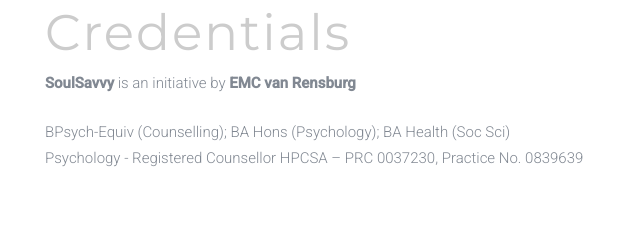
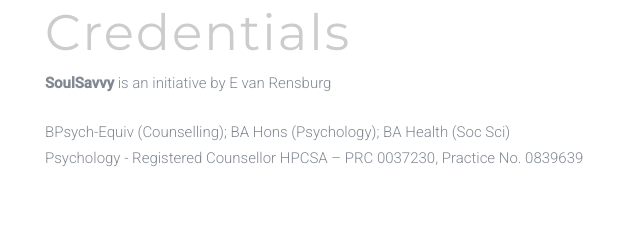
Before and after one commit to dewaldr/soulsavvy, a plain HTML site: page contact.html in a window 1280 px wide. Shown: the part 1093-1333 px from the top of the page, 25-665 px from the left. Drawn offline with Linux system fonts and the light colour scheme.

```diff
--- a/contact.html
+++ b/contact.html
@@ -134,7 +134,7 @@
 				<div class="col-md-6 col-sm-6">
 					<div class="fh5co-footer-widget">
 						<h2 class="fh5co-footer-logo">Credentials</h2>
-						<p><strong>SoulSavvy</strong> is an initiative by <strong>EMC van Rensburg</strong></p>
+						<p><strong>SoulSavvy</strong> is an initiative by E van Rensburg</p>
 						<p>BPsych-Equiv (Counselling); BA Hons (Psychology); BA Health (Soc Sci)</br>
 						Psychology - Registered Counsellor HPCSA – PRC 0037230, Practice No. 0839639 </p>
 					</div>
```
Also changed, not shown: index.html (+1 -1 lines).
